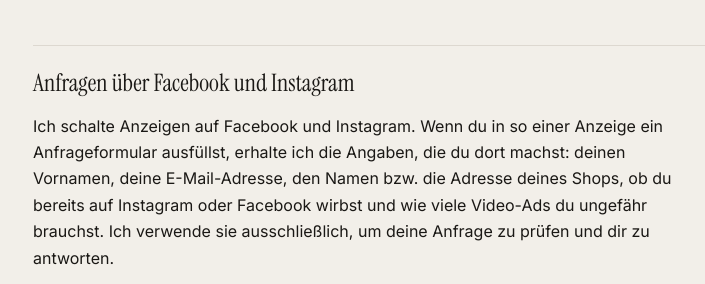
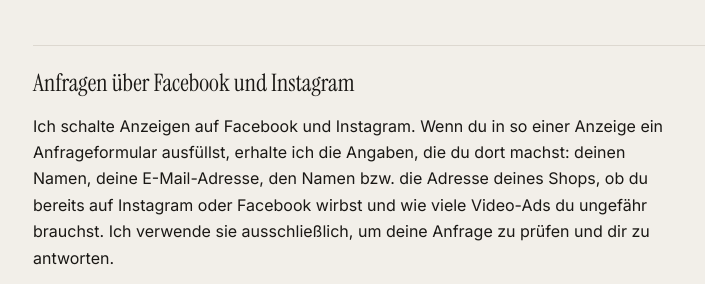
Before and after one commit to marcste2/nitor-studios, a plain HTML site: page datenschutz.html in a window 1280 px wide. Shown: the part 1866-2150 px from the top of the page, 239-944 px from the left. Drawn offline with Linux system fonts and the light colour scheme.

Commit message:
Datenschutz: Name statt Vorname bei den Meta-Lead-Formularen
Co-Authored-By: Claude Opus 5.5 <noreply@anthropic.com>

```diff
--- a/datenschutz.html
+++ b/datenschutz.html
@@ -115,7 +115,7 @@ footer .flinks a:hover{color:var(--accent)}
   <p>Der E-Mail-Verkehr läuft über Google (Gmail), einen Dienst der Google Ireland Limited, Gordon House, Barrow Street, Dublin 4, Irland. Dabei können Daten auch auf Servern außerhalb der EU verarbeitet werden.</p>
 
   <h2>Anfragen über Facebook und Instagram</h2>
-  <p>Ich schalte Anzeigen auf Facebook und Instagram. Wenn du in so einer Anzeige ein Anfrageformular ausfüllst, erhalte ich die Angaben, die du dort machst: deinen Vornamen, deine E-Mail-Adresse, den Namen bzw. die Adresse deines Shops, ob du bereits auf Instagram oder Facebook wirbst und wie viele Video-Ads du ungefähr brauchst. Ich verwende sie ausschließlich, um deine Anfrage zu prüfen und dir zu antworten.</p>
+  <p>Ich schalte Anzeigen auf Facebook und Instagram. Wenn du in so einer Anzeige ein Anfrageformular ausfüllst, erhalte ich die Angaben, die du dort machst: deinen Namen, deine E-Mail-Adresse, den Namen bzw. die Adresse deines Shops, ob du bereits auf Instagram oder Facebook wirbst und wie viele Video-Ads du ungefähr brauchst. Ich verwende sie ausschließlich, um deine Anfrage zu prüfen und dir zu antworten.</p>
   <p>Rechtsgrundlage ist Art. 6 Abs. 1 lit. b DSGVO (Anbahnung eines Vertrags auf deine Anfrage hin).</p>
   <p>Das Formular wird von Meta Platforms Ireland Limited, Merrion Road, Dublin 4, D04 X2K5, Irland, bereitgestellt. Meta verarbeitet die Formulardaten in meinem Auftrag und übermittelt sie an mich. Für die Anzeige selbst und deine Nutzung von Facebook und Instagram ist Meta eigenständig verantwortlich; dafür gilt die Datenschutzrichtlinie von Meta: <a href="https://www.facebook.com/privacy/policy" rel="noopener">facebook.com/privacy/policy</a>. Dabei können Daten in die USA übermittelt werden. Meta stützt das auf das EU-US Data Privacy Framework und auf die Standardvertragsklauseln der Europäischen Kommission.</p>
   <p>Ich gebe deine Angaben nicht weiter und verkaufe sie nicht. Du bekommst von mir nur Nachrichten zu deiner Anfrage, keinen Newsletter. Kommt es zu keinem Auftrag, lösche ich deine Angaben spätestens sechs Monate nach meiner letzten Nachricht. Kommt es zu einem Auftrag, gilt die oben genannte Aufbewahrungsfrist.</p>
```
